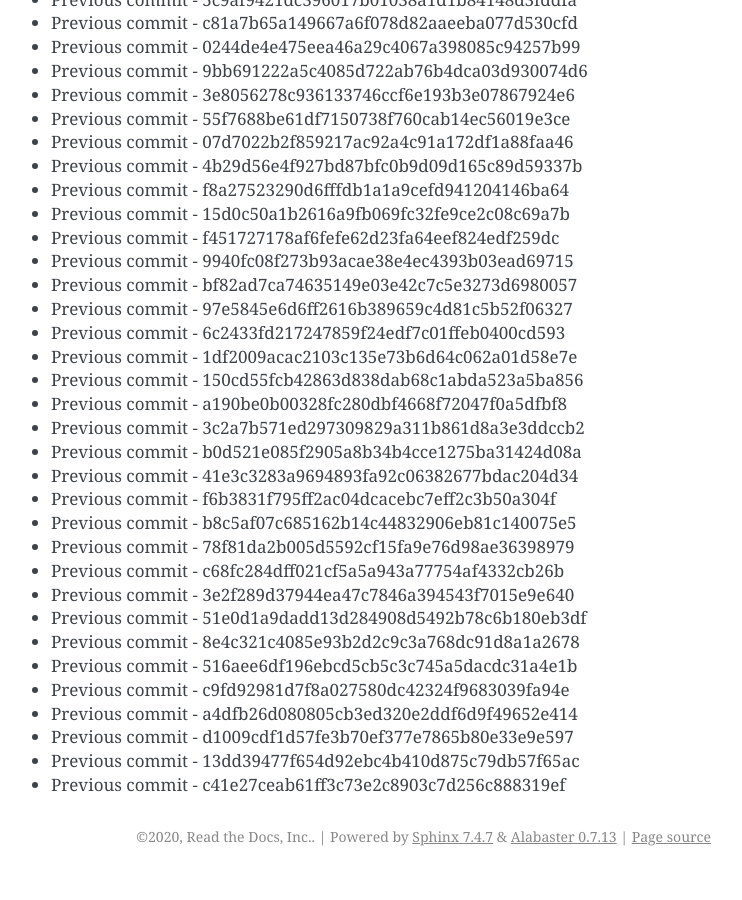
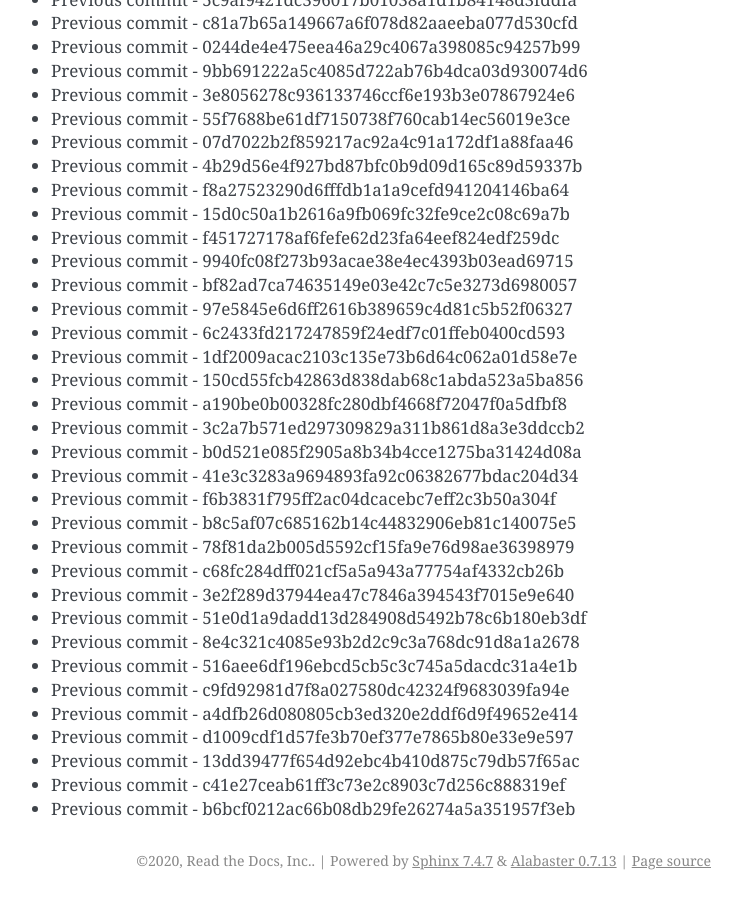
Before and after one commit to readthedocs/rtd-git-stresstest, a Sphinx documentation site: the page built from docs/updates.rst, in a window 1280 px wide and 900 px high, scrolled down 42586 px. Shown: the whole window, without its empty margins (399-1141 px from the left). Built offline with Sphinx 7.4.7, drawn with Linux system fonts in a browser that asks for light colours; before the commit the page ends 43462 px from its top, so only the background shows below that.

Commit message:
Generating commit from previous: b6bcf0212ac66b08db29fe26274a5a351957f3eb

```diff
--- a/docs/updates.rst
+++ b/docs/updates.rst
@@ -1821,3 +1821,4 @@ It can be tested for any performance characteristics.
 * Previous commit - d1009cdf1d57fe3b70ef377e7865b80e33e9e597
 * Previous commit - 13dd39477f654d92ebc4b410d875c79db57f65ac
 * Previous commit - c41e27ceab61ff3c73e2c8903c7d256c888319ef
+* Previous commit - b6bcf0212ac66b08db29fe26274a5a351957f3eb
```
